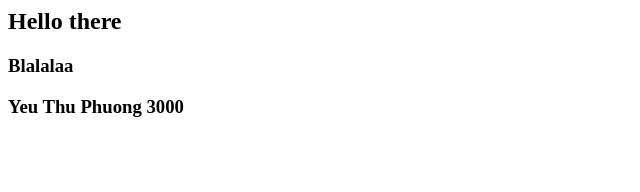
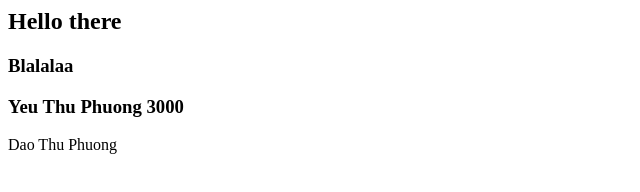
Before and after one commit to HieuDanglP3000/My-first-repo, a plain HTML site: page index.html in a window 1280 px wide. Shown: the whole page, without its empty margins (0-640 px from the left). Drawn offline with Linux system fonts and the light colour scheme.

Commit message:
Update index.html

```diff
--- a/index.html
+++ b/index.html
@@ -1,3 +1,4 @@
 <h2>Hello there</h2>
 <h3>Blalalaa</h3>
 <h3>Yeu Thu Phuong 3000</h3>
+<p>Dao Thu Phuong</p>
```
